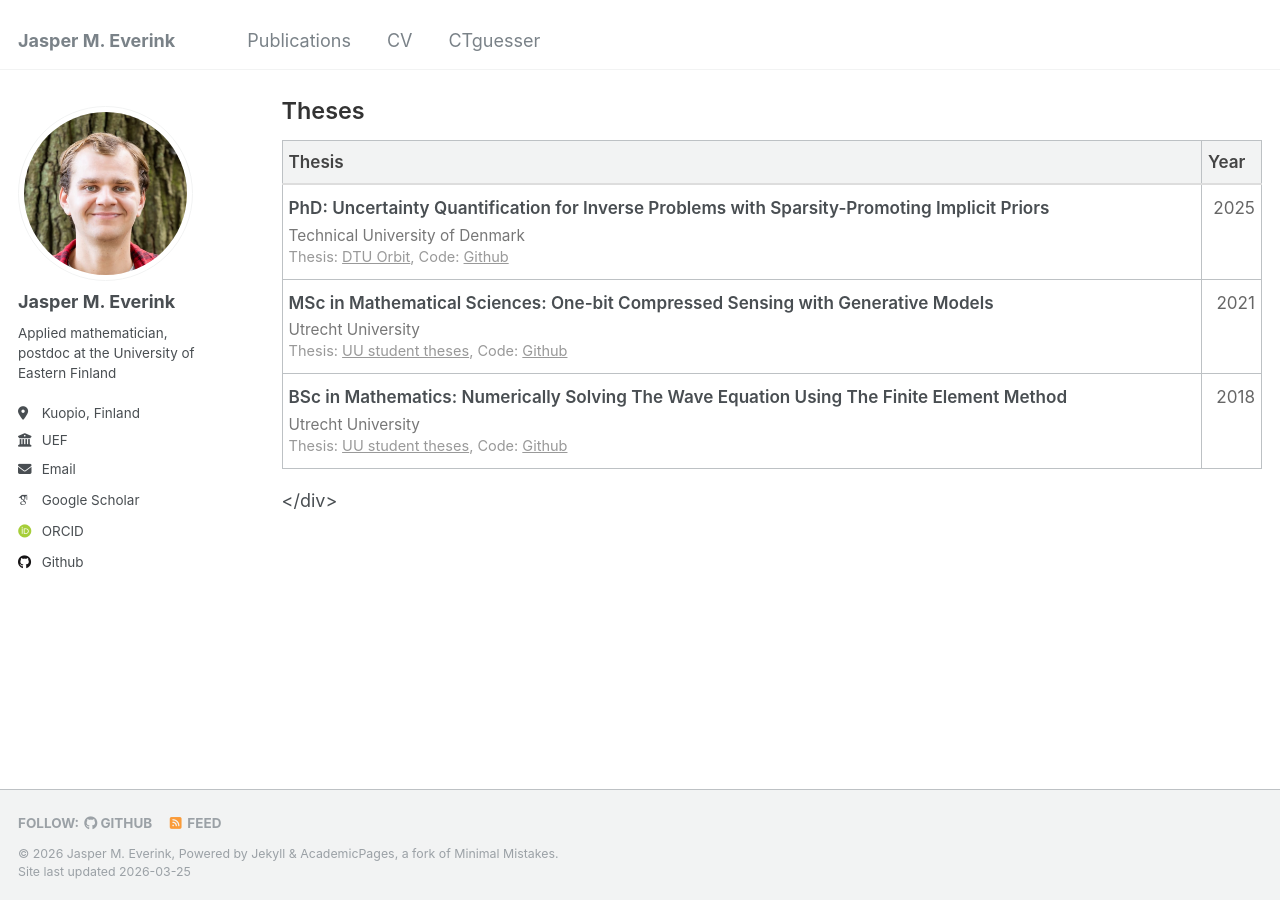
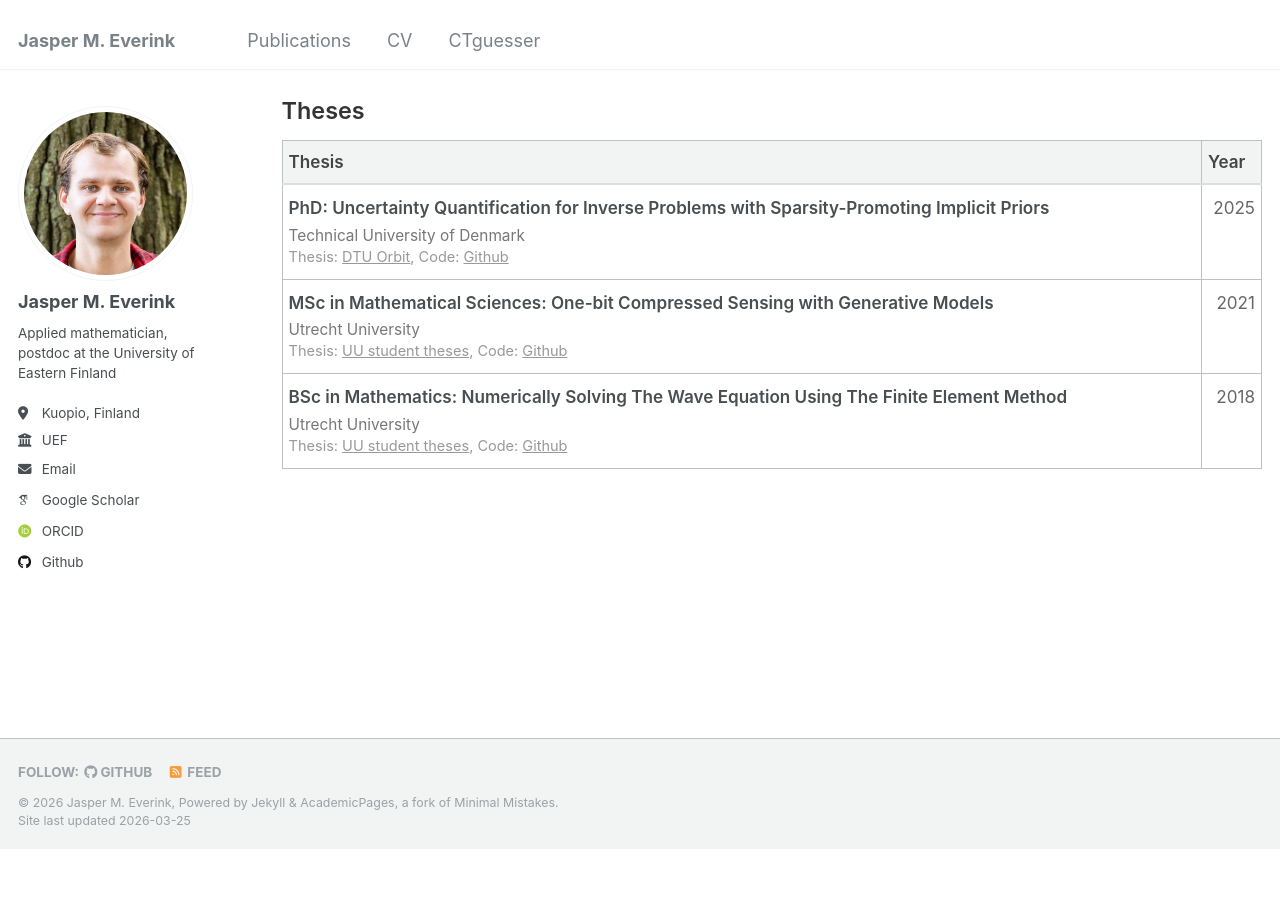
Before and after one commit to jeverink/jeverink.github.io, a Jekyll site: the page built from _pages/publications_new.md, in a window 1280 px wide and 900 px high, scrolled down 1395 px. Built offline with Jekyll 4.4.1, drawn with Linux system fonts in a browser that asks for light colours; some web fonts are replaced; after the commit the page ends 2244 px from its top, so only the background shows below that.

Commit message:
Fix typo

```diff
--- a/_pages/publications_new.md
+++ b/_pages/publications_new.md
@@ -380,31 +380,6 @@
   </table>
 </div>
 
-<!--
-<h2 class="pub-heading">Book Chapters</h2>
-  <table id="paperTable" class="pub-table">
-    <thead>
-      <tr>
-        <th>Book</th>
-        <th class="year-col">Year</th>
-      </tr>
-    </thead>
-    <tbody>
-      <tr data-tags="software" data-type="">
-        <td>
-          <div class="pub-title">Uncertainty Quantification in Inverse Problems with CUQIpy</div>
-          <div class="pub-venue">
-            Training material for the <a href="https://github.com/CUQI-DTU/CUQIpy">CUQIpy</a> Python library. <br>
-          </div>
-          <div class="pub-source">Available: <a href="https://cuqi-dtu.github.io/CUQI-Book/">Online</a></div>
-        </td>
-        <td class="year-col">2026</td>
-      </tr>
-    </tbody>
-  </table>
-</div>
--->
-
 <h2 class="pub-heading">Theses</h2>
   <table id="paperTable" class="pub-table">
     <thead>
@@ -443,7 +418,6 @@
 
     </tbody>
   </table>
-</div>
 
 <script>
 document.addEventListener("DOMContentLoaded", function () {
```
